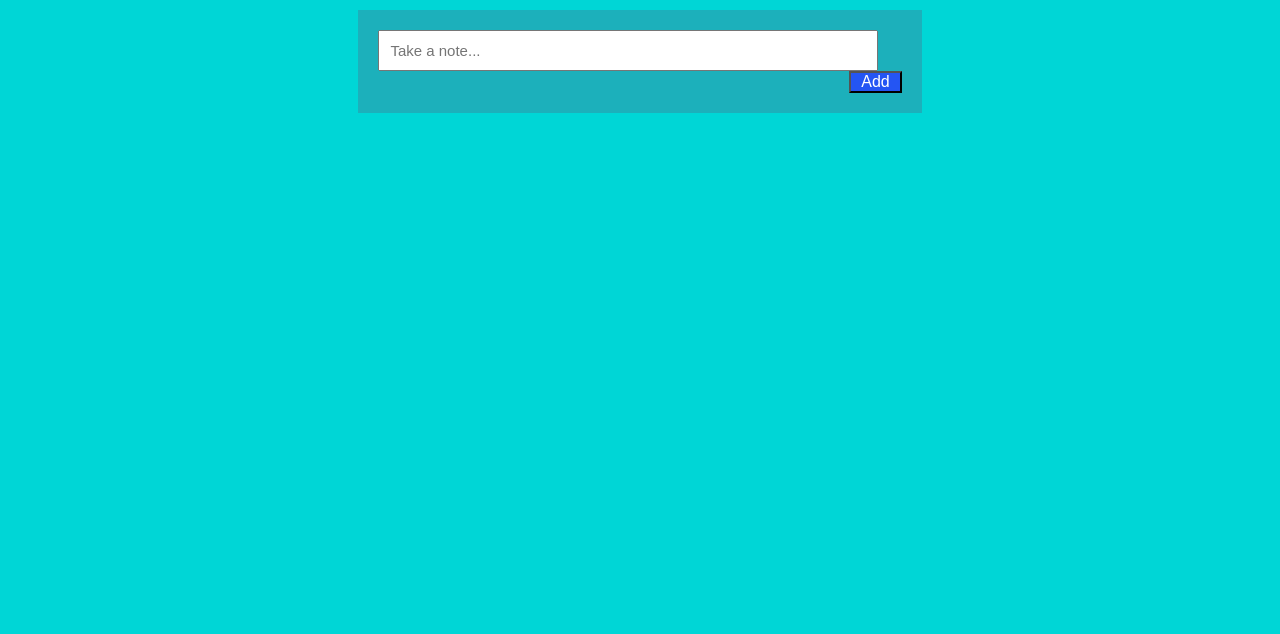
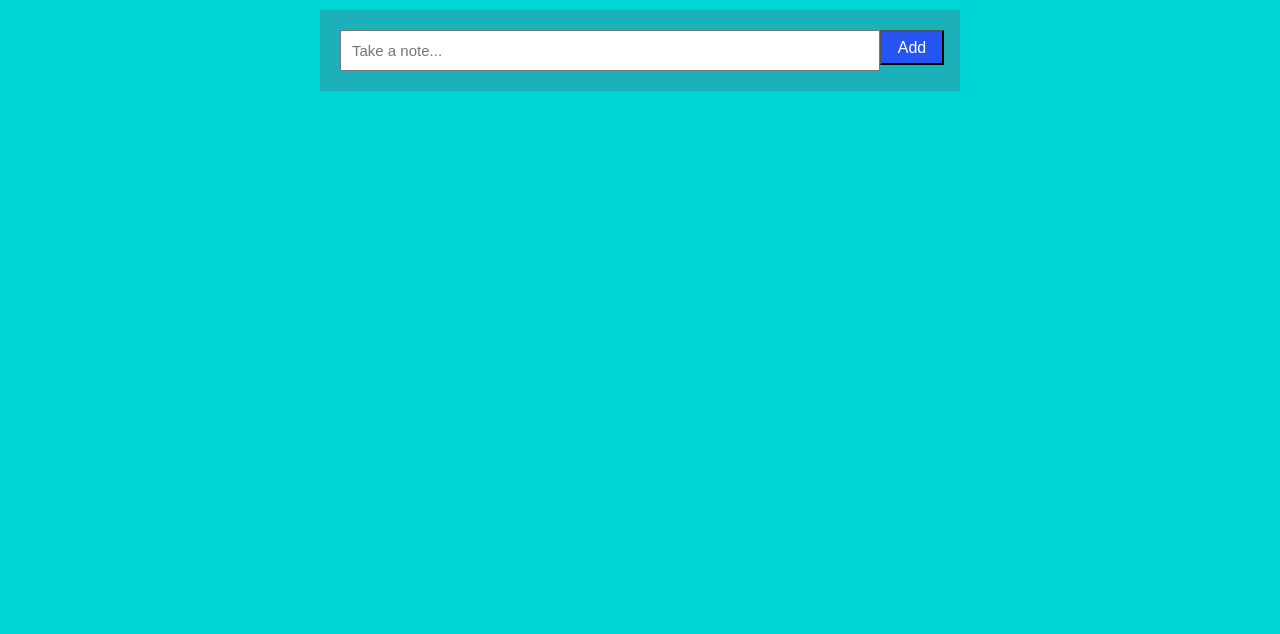
Before and after one commit to AyushPathak7074/Clone-keep-notes, a plain HTML site: page index.html in a window 1280 px wide. Shown: the part 166-800 px from the top of the page. Drawn offline with Linux system fonts and the light colour scheme.

Commit message:
changes added

```diff
--- a/styles.css
+++ b/styles.css
@@ -26,6 +26,8 @@ a {
 
 .header{
     border-bottom: 1px solid #E2E8F0;
+    position: relative;
+    flex-wrap: wrap;
 }
 
 .navbar {
@@ -69,27 +71,28 @@ a {
       background-color: rgb(28, 176, 187);
       color: wheat;
        height:75%;
-      width:44%;
+      width:50%;
       padding: 20px;
-      display: inline block;
-      /* position: static; */
+      /* display: inline block; */
+       position: relative;
 
 }
 #content>input{
     height: 50%;
-    width: 500px;
+    width: 90%;
      padding: 10px;
     font-size: 15px;
-    position: relative;
+    /* position: relative; */
 }
 #content>button{
      float:right;
-     height: 20%;
+     height: 35px;
      width: 10%;
      background-color: rgb(36, 85, 243);
      color:#fff;
      font-size: 16px;
      cursor:pointer ;
+     position: absolute;
 
 }
 .button:hover{
@@ -97,3 +100,9 @@ a {
     transition: 05s;
 
 }
+@media only screen and (max-width: 850px) {
+
+    .navbar,.header,.nav-item{
+        flex-direction: column;
+    }
+}
```
